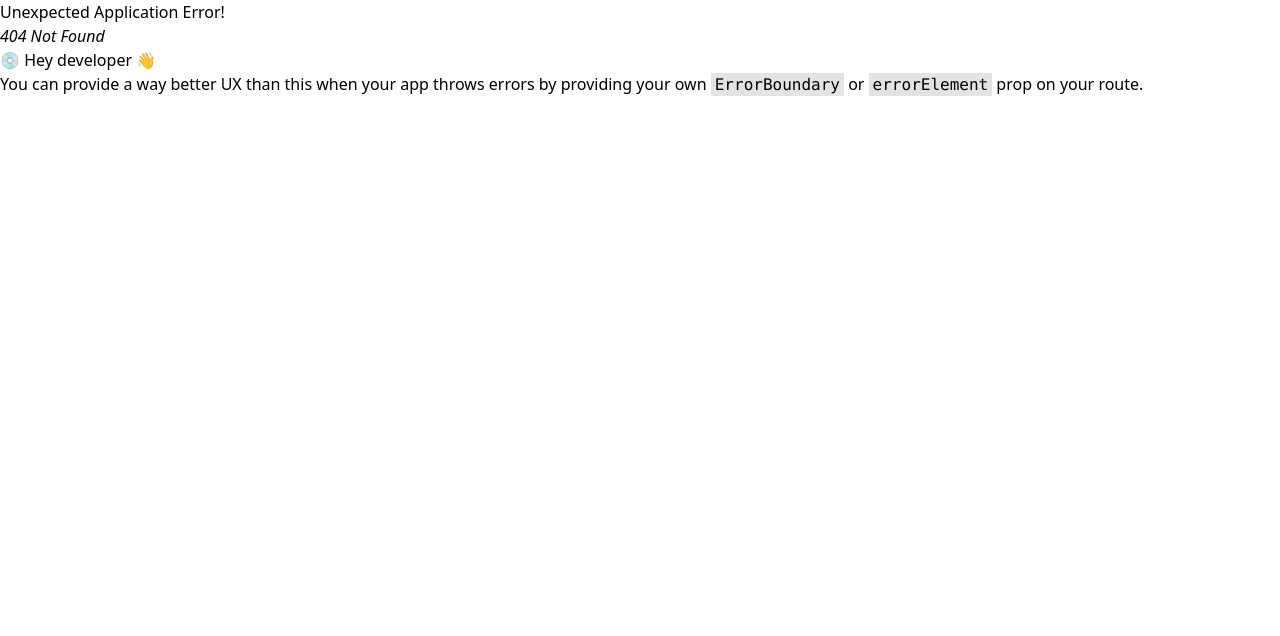
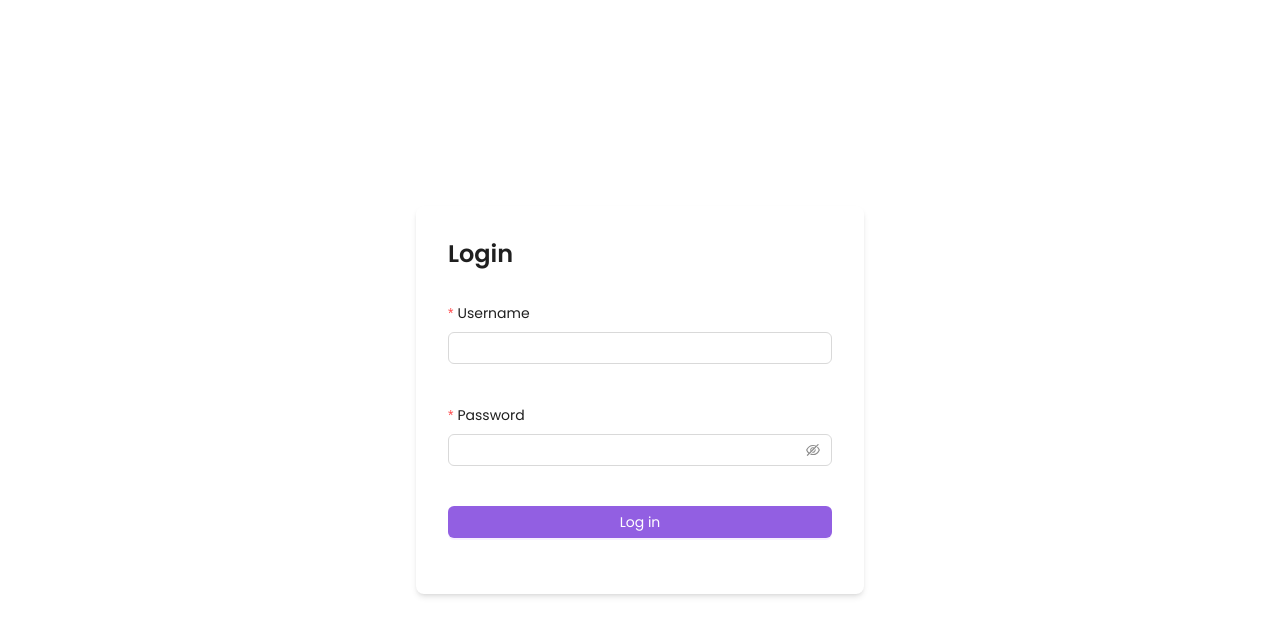
Before and after one commit to YahyobekRahimov/edu_check, a React (Vite) app: page /login in a window 1280 px wide. Before the commit this address had no page. Shown: the top 636 px of the page. Built offline with nearby package versions, Linux system fonts and the light colour scheme.

Commit message:
login page ready

```diff
--- a/src/App.tsx
+++ b/src/App.tsx
@@ -9,12 +9,17 @@ import Payments from "./pages/Payments/Payments";
 import Settings from "./pages/Settings/Settings";
 import LayoutComponent from "./layout/LayoutComponent";
 import Home from "./pages/Home";
+import Login from "./pages/Login/Login";
 
 function App() {
   const router = createBrowserRouter([
     {
       path: "/",
       element: <Home />,
+    },
+    {
+      path: "/login",
+      element: <Login />,
     },
     {
       path: "/groups",
--- a/src/index.css
+++ b/src/index.css
@@ -43,3 +43,12 @@
   --dark-background-800: #121212;
   --dark-background-900: #0d0d0d;
 }
+
+.dark .ant-input-outlined {
+  --ant-color-bg-container: var(--dark-background-800);
+  --ant-input-hover-bg: var(--dark-background-800);
+  --ant-input-active-bg: var(--dark-background-800);
+  --ant-color-text: white;
+  --ant-color-icon: rgba(255, 255, 255, 0.5);
+  --ant-color-icon-hover: white;
+}
--- a/src/layout/LayoutComponent.tsx
+++ b/src/layout/LayoutComponent.tsx
@@ -178,7 +178,7 @@ const App: ({ children }: { children: ReactNode }) => ReactNode = ({
                   background: "#f5f5f5",
                 }
           }
-          className="p-6"
+          className="px-6 pt-6"
         >
           <div
             style={{ borderRadius: borderRadiusLG }}
--- a/src/main.tsx
+++ b/src/main.tsx
@@ -30,6 +30,10 @@ ReactDOM.createRoot(document.getElementById("root")!).render(
           selectorBg: "white",
           colorText: "black",
         },
+        Form: {
+          labelColor: "inherit",
+        },
+        Input: {},
       },
     }}
   >
--- /dev/null
+++ b/src/pages/Login/Login.tsx
@@ -0,0 +1,69 @@
+import { Form, Input, Button, message } from "antd";
+import ThemeSwitcher from "../../components/ThemeSwitcher/ThemeSwitcher";
+
+export default function Login() {
+  const onFinish = (values: string) => {
+    console.log("Received values:", values);
+    message.success("You are logged in");
+    // Here you can handle login logic, such as API calls, authentication, etc.
+  };
+
+  return (
+    <div className="h-screen dark:bg-[var(--dark-background-800)]">
+      <div className="hidden">
+        <ThemeSwitcher />
+      </div>
+      <main className="text-black dark:text-white flex justify-center items-center h-full">
+        <Form
+          name="login-form"
+          initialValues={{
+            remember: true,
+          }}
+          onFinish={onFinish}
+          layout="vertical"
+          className="w-[85%] md:max-w-md p-8 bg-white dark:text-white dark:bg-[var(--dark-background-900)] rounded-lg shadow-md flex flex-col gap-4"
+        >
+          <h2 className="text-2xl font-semibold mb-4">Login</h2>
+          <Form.Item
+            className="dark:text-white"
+            label="Username"
+            name="username"
+            rules={[
+              {
+                required: true,
+                message: "Please input your username!",
+              },
+            ]}
+          >
+            <Input />
+          </Form.Item>
+
+          <Form.Item
+            className="dark:text-white"
+            label="Password"
+            name="password"
+            rules={[
+              {
+                required: true,
+                message: "Please input your password!",
+              },
+            ]}
+          >
+            <Input.Password />
+          </Form.Item>
+
+          <Form.Item className="dark:text-white">
+            <Button
+              type="primary"
+              className="bg-[var(--ant-color-primary)]"
+              htmlType="submit"
+              block
+            >
+              Log in
+            </Button>
+          </Form.Item>
+        </Form>
+      </main>
+    </div>
+  );
+}
```
